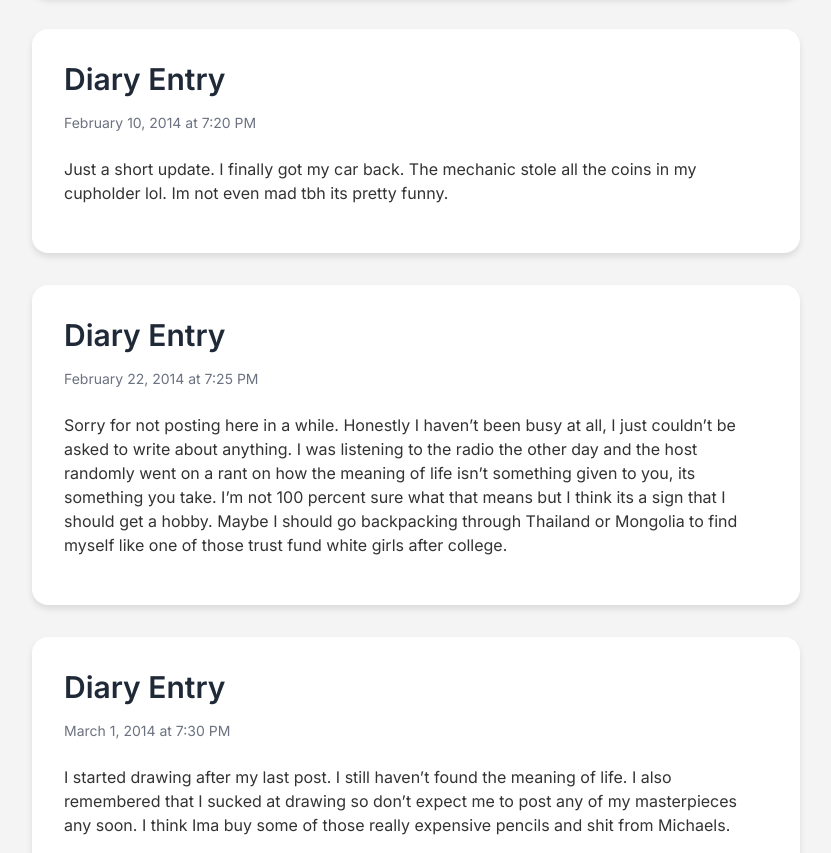
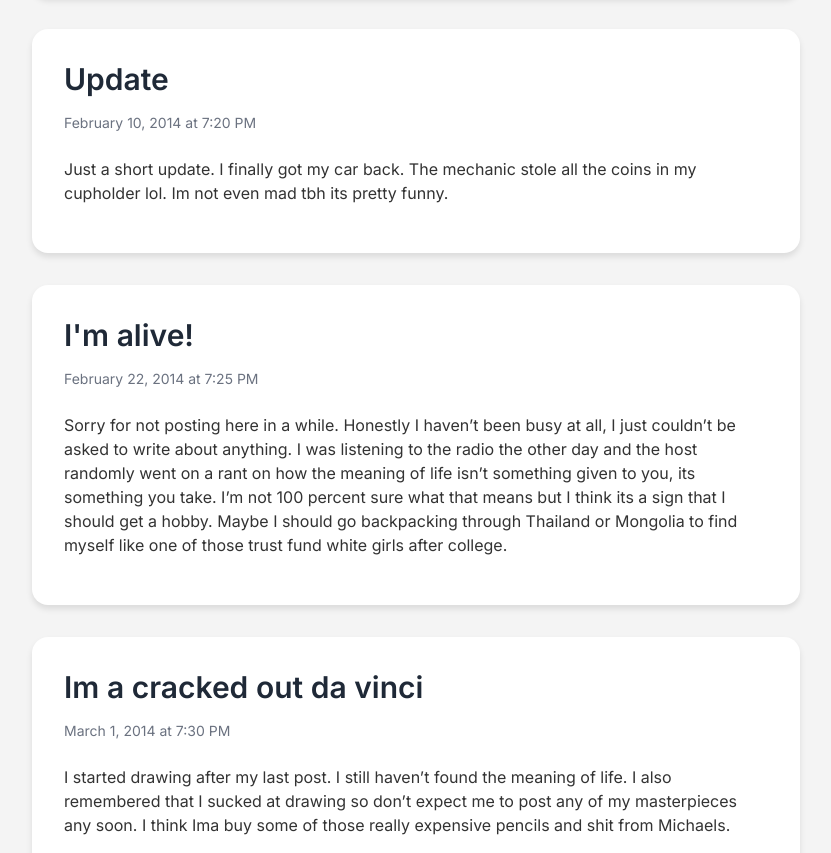
Before and after one commit to fishingclub/story, a plain HTML site: page index.html in a window 1280 px wide. Shown: the part 1947-2800 px from the top of the page, without its empty margins (224-1055 px from the left). Drawn offline with nearby package versions, Linux system fonts and the light colour scheme.

Commit message:
Update index.html

```diff
--- a/index.html
+++ b/index.html
@@ -48,7 +48,7 @@
 
     <div class="max-w-3xl mx-auto bg-white p-6 sm:p-8 blog-post mb-8">
         <h2 class="text-2xl sm:text-3xl font-bold mb-4 text-gray-800">
-            Diary Entry
+            An insight into my beautifully twisted mind
         </h2>
         <p class="text-sm text-gray-500 mb-6">
             <time datetime="2014-02-01T19:00:00">February 1, 2014 at 7:00 PM</time>
@@ -68,7 +68,7 @@
 
     <div class="max-w-3xl mx-auto bg-white p-6 sm:p-8 blog-post mb-8">
         <h2 class="text-2xl sm:text-3xl font-bold mb-4 text-gray-800">
-            Diary Entry
+            More complaining
         </h2>
         <p class="text-sm text-gray-500 mb-6">
             <time datetime="2014-02-04T19:05:00">February 4, 2014 at 7:05 PM</time>
@@ -82,7 +82,7 @@
 
     <div class="max-w-3xl mx-auto bg-white p-6 sm:p-8 blog-post mb-8">
         <h2 class="text-2xl sm:text-3xl font-bold mb-4 text-gray-800">
-            Diary Entry
+            I might be going insane
         </h2>
         <p class="text-sm text-gray-500 mb-6">
             <time datetime="2014-02-07T19:10:00">February 7, 2014 at 7:10 PM</time>
@@ -96,7 +96,7 @@
 
     <div class="max-w-3xl mx-auto bg-white p-6 sm:p-8 blog-post mb-8">
         <h2 class="text-2xl sm:text-3xl font-bold mb-4 text-gray-800">
-            Diary Entry
+            Rant
         </h2>
         <p class="text-sm text-gray-500 mb-6">
             <time datetime="2014-02-08T19:15:00">February 8, 2014 at 7:15 PM</time>
@@ -110,7 +110,7 @@
 
     <div class="max-w-3xl mx-auto bg-white p-6 sm:p-8 blog-post mb-8">
         <h2 class="text-2xl sm:text-3xl font-bold mb-4 text-gray-800">
-            Diary Entry
+            Update
         </h2>
         <p class="text-sm text-gray-500 mb-6">
             <time datetime="2014-02-10T19:20:00">February 10, 2014 at 7:20 PM</time>
@@ -124,7 +124,7 @@
 
     <div class="max-w-3xl mx-auto bg-white p-6 sm:p-8 blog-post mb-8">
         <h2 class="text-2xl sm:text-3xl font-bold mb-4 text-gray-800">
-            Diary Entry
+            I'm alive!
         </h2>
         <p class="text-sm text-gray-500 mb-6">
             <time datetime="2014-02-22T19:25:00">February 22, 2014 at 7:25 PM</time>
@@ -138,7 +138,7 @@
 
     <div class="max-w-3xl mx-auto bg-white p-6 sm:p-8 blog-post mb-8">
         <h2 class="text-2xl sm:text-3xl font-bold mb-4 text-gray-800">
-            Diary Entry
+            Im a cracked out da vinci
         </h2>
         <p class="text-sm text-gray-500 mb-6">
             <time datetime="2014-03-01T19:30:00">March 1, 2014 at 7:30 PM</time>
@@ -152,7 +152,7 @@
 
     <div class="max-w-3xl mx-auto bg-white p-6 sm:p-8 blog-post mb-8">
         <h2 class="text-2xl sm:text-3xl font-bold mb-4 text-gray-800">
-            Diary Entry
+            Update
         </h2>
         <p class="text-sm text-gray-500 mb-6">
             <time datetime="2014-03-02T19:35:00">March 2, 2014 at 7:35 PM</time>
@@ -166,7 +166,7 @@
 
     <div class="max-w-3xl mx-auto bg-white p-6 sm:p-8 blog-post mb-8">
         <h2 class="text-2xl sm:text-3xl font-bold mb-4 text-gray-800">
-            Diary Entry
+            See you guys later
         </h2>
         <p class="text-sm text-gray-500 mb-6">
             <time datetime="2014-03-15T19:40:00">March 15, 2014 at 7:40 PM</time>
@@ -180,7 +180,7 @@
 
     <div class="max-w-3xl mx-auto bg-white p-6 sm:p-8 blog-post mb-8">
         <h2 class="text-2xl sm:text-3xl font-bold mb-4 text-gray-800">
-            Diary Entry
+            drawing
         </h2>
         <p class="text-sm text-gray-500 mb-6">
             <time datetime="2014-03-15T20:40:00">March 15, 2014 at 7:48 PM</time>
@@ -199,7 +199,7 @@
 
     <div class="max-w-3xl mx-auto bg-white p-6 sm:p-8 blog-post mb-8">
         <h2 class="text-2xl sm:text-3xl font-bold mb-4 text-gray-800">
-            Diary Entry
+            Author's Notes
         </h2>
         <p class="text-sm text-gray-500 mb-6">
             <time datetime="2014-02-01T19:00:00">February 1, 2014 at 7:00 PM</time>
```
